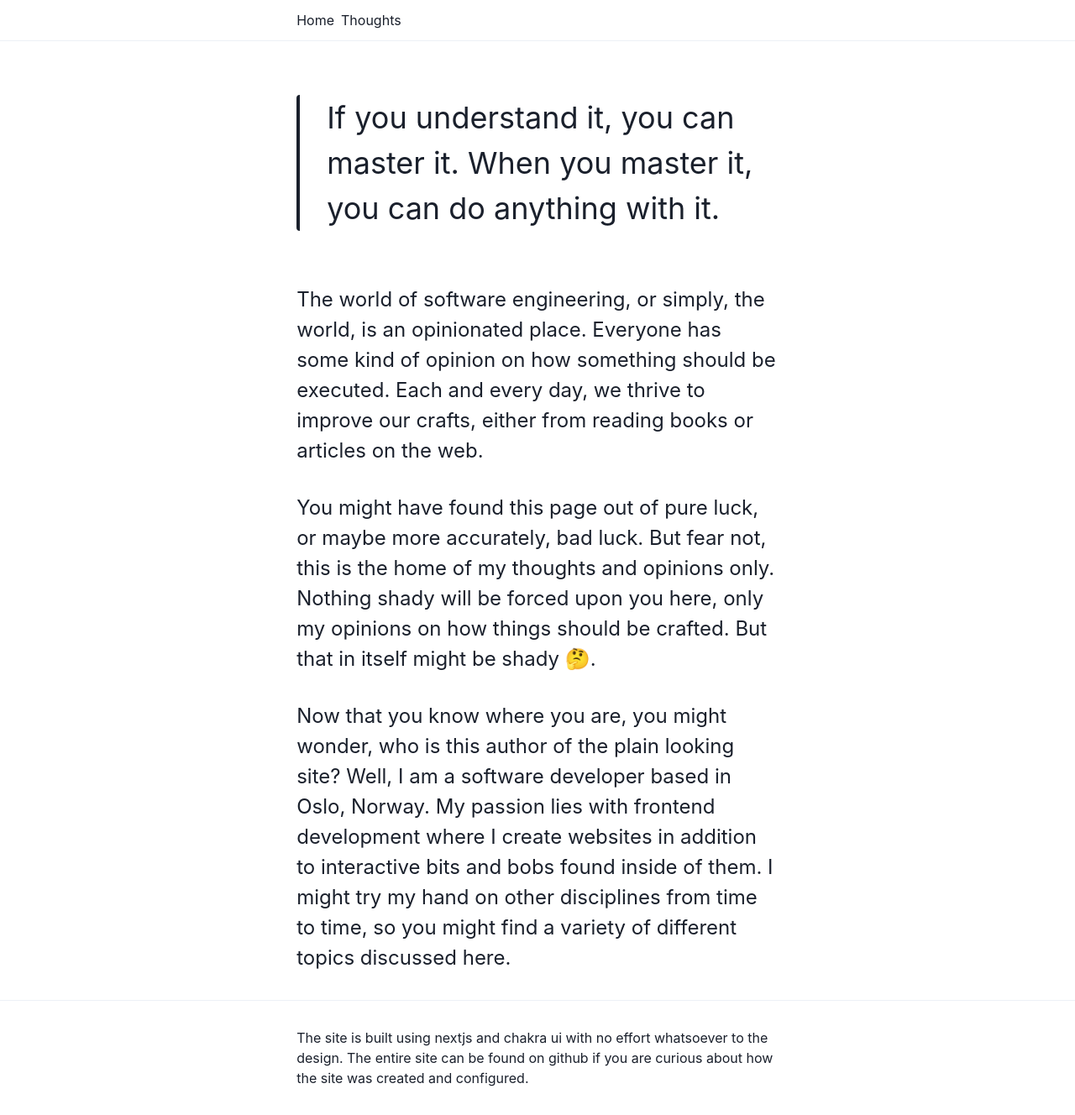
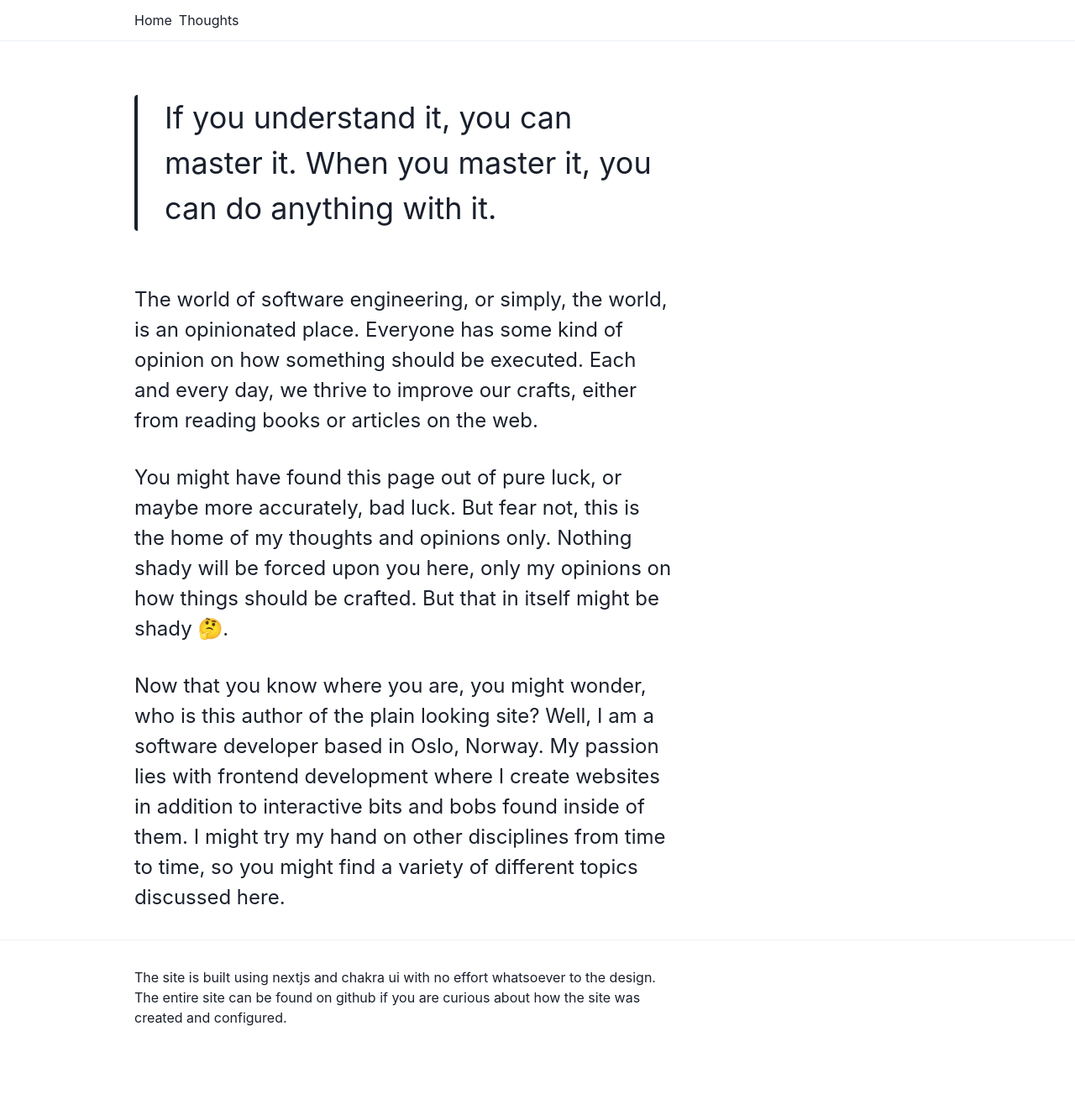
Before and after one commit to LitenApe/blog, a Next.js app: page / in a window 1280 px wide. Shown: the whole page at 84% size. After the commit the page ends 1256 px from the top, so only its background shows below. Built offline with nearby package versions, Linux system fonts and the light colour scheme.

Commit message:
style: adjust site width

```diff
--- a/components/layout/Footer.tsx
+++ b/components/layout/Footer.tsx
@@ -1,8 +1,9 @@
-import { Container, Link, Text } from '@chakra-ui/layout';
+import { Box, Container, Link, Text } from '@chakra-ui/layout';
 
 export function Footer() {
   return (
-    <Container as="footer" my={8}>
+    <Container maxW="container.lg">
+      <Box as="footer" my={8} mx={4} maxW="container.sm">
         <Text fontSize="md" my={4}>
           The site is built using <Link href="https://nextjs.org/">nextjs</Link>{' '}
           and <Link href="https://chakra-ui.com">chakra ui</Link> with no effort
@@ -10,6 +11,7 @@ export function Footer() {
           <Link href="https://github.com/LitenApe/blog">github</Link> if you are
           curious about how the site was created and configured.
         </Text>
+      </Box>
     </Container>
   );
 }
--- a/components/layout/Navigation.tsx
+++ b/components/layout/Navigation.tsx
@@ -5,8 +5,8 @@ import { Routes } from '../../utils/routes';
 
 export function Navigation() {
   return (
-    <Container as="nav" my={3}>
-      <HStack as="ul" style={{ listStyle: 'none' }}>
+    <Container as="nav" maxW="container.lg">
+      <HStack as="ul" my={3} mx={4} style={{ listStyle: 'none' }}>
         <ChakraLink as="li">
           <Link href={Routes.INDEX}>Home</Link>
         </ChakraLink>
--- a/components/layout/Page.tsx
+++ b/components/layout/Page.tsx
@@ -1,7 +1,8 @@
-import { Container, Heading, HeadingProps } from '@chakra-ui/layout';
-import { VisuallyHidden } from '@chakra-ui/react';
+import { Box, Container, Heading, HeadingProps } from '@chakra-ui/layout';
+
 import Head from 'next/head';
 import { PropsWithChildren } from 'react';
+import { VisuallyHidden } from '@chakra-ui/react';
 
 interface ITitle extends HeadingProps {
   heading: string;
@@ -51,13 +52,15 @@ export function Page(props: PropsWithChildren<IPage>) {
         <meta name="description" content="Son Thanh Vo's blog" />
         <link rel="icon" href="/favicon.ico" />
       </Head>
-      <Container as="main">
+      <Container maxW="container.lg">
+        <Box as="main" mx={4} maxW="container.sm">
           <Title
             heading={heading || title}
             hidden={hideHeading}
             {...headingProps}
           />
           {children}
+        </Box>
       </Container>
     </>
   );
```
Lines whose indentation alone changed are shown as unchanged.
